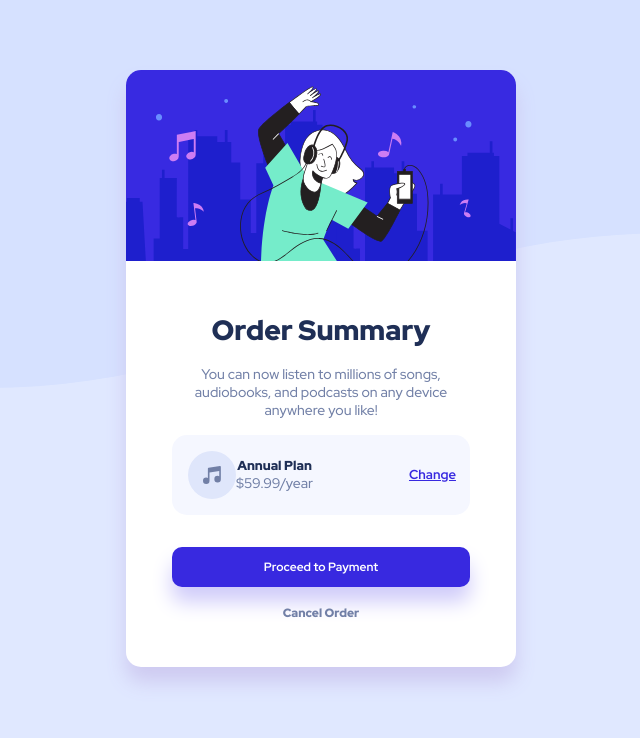
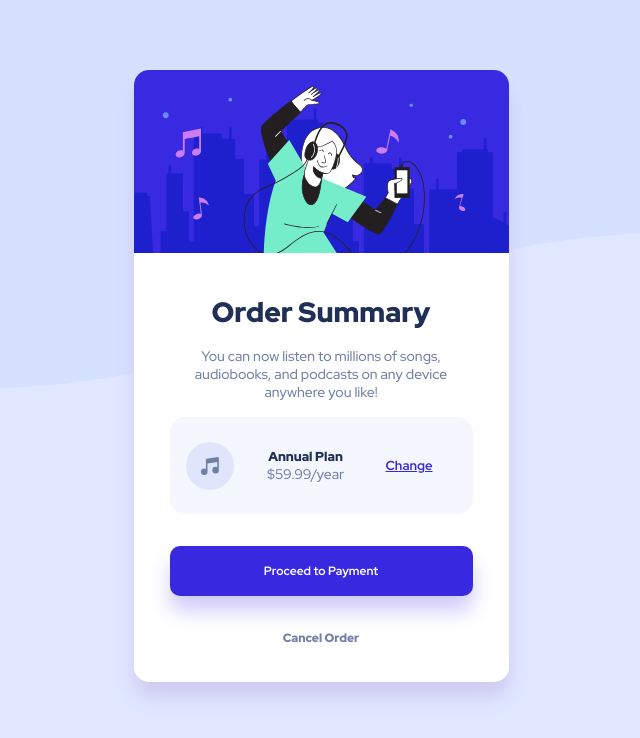
Before and after one commit to ishitaraina1807/Order_Summary_Component, a plain HTML site: page index.html in a window 1280 px wide. Shown: the whole page, without its empty margins (319-959 px from the left). Drawn offline with Linux system fonts and the light colour scheme.

Commit message:
Update styles.css

```diff
--- a/styles.css
+++ b/styles.css
@@ -17,7 +17,7 @@ body{
     flex-direction: column;
     background-color: white;
     height: auto;
-    max-width: 390px;
+    max-width: 375px;
     border-radius: 15px;
     margin: auto;
     margin-top: 70px;
@@ -30,8 +30,9 @@ body{
     height: 100%;
     object-fit: fill;
     border-radius: 15px 15px 0 0;
-
-
+}
+.img2{
+padding-right: 1rem;
 }
 .title{
     text-align: center ;
@@ -64,7 +65,7 @@ button{
     background-color: hsl(245, 75%, 52%);
     border:none;
     border-radius:10px;
-    height: 40px;
+    height: 50px;
     width: 100%;
     font-size: 12px;
     box-shadow: 0px 15px 20px hsl(246, 83%, 89%);
@@ -76,7 +77,7 @@ button{
 .content{
     display: flex;
     flex-direction: column;
-    padding: 30px;
+    padding: 20px;
 }
 .para{
     padding: 0rem 2rem;
@@ -91,7 +92,7 @@ button{
     text-decoration: underline;
     color: hsl(245, 75%, 52%);
     font-weight: 700;
-    padding-left: 6rem;
+    padding: 1.5rem;
     font-size: 13px;
 }
 .order{
@@ -105,7 +106,7 @@ button{
     font-size: 12px;
 }
 .cancel{
-    padding-bottom: 1rem;
+    padding: 1rem;
 }
 .change:hover{
     cursor: pointer;
```
